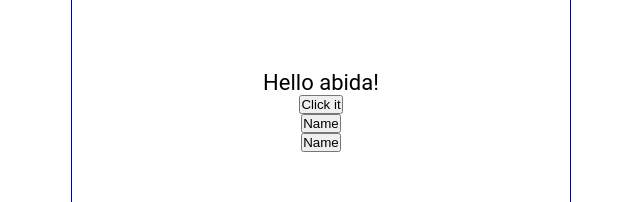
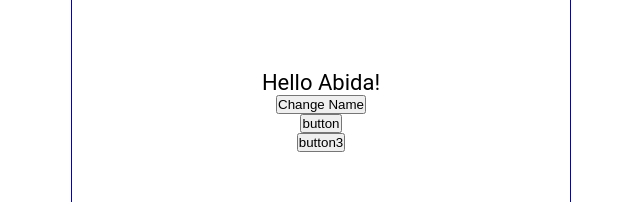
Before and after one commit to abidalili/React, a React (Create React App) app in the folder 01tut/: page / in a window 1280 px wide. Shown: the part 297-499 px from the top of the page, without its empty margins (319-959 px from the left). Built offline with nearby package versions, Linux system fonts and the light colour scheme.

Commit message:
useState

```diff
--- a/01tut/src/Content.js
+++ b/01tut/src/Content.js
@@ -1,27 +1,30 @@
-import React from "react";
+import { useState } from "react";
 
 const Content = () => {
+  const [name, setName] = useState("Abida");
+  const [count, setCount] = useState(0);
+
   const handleNameChange = () => {
     const names = ["bob", "kevin", "abida", "hasan"];
     const int = Math.floor(Math.random() * 4);
-    return names[int];
+    setName(names[int]);
   };
 
   const handleClick = () => {
-    console.log("You clicked it");
+    setCount(count + 1);
+    setCount(count + 1);
+    console.log(count);
   };
   const handleClick2 = (name) => {
-    console.log(`My name is: ${name}`);
+    console.log(count);
   };
-  const handleClick3 = (e) => {
-    console.log(e);
-  };
+
   return (
     <main>
-      <p>Hello {handleNameChange()}!</p>
-      <button onClick={handleClick}> Click it</button>
-      <button onClick={() => handleClick2("Abida")}> Name</button>
-      <button onClick={() => handleClick3("Abida")}> Name</button>
+      <p onDoubleClick={handleClick}>Hello {name}!</p>
+      <button onClick={handleNameChange}> Change Name</button>
+      <button onClick={handleClick}> button</button>
+      <button onClick={handleClick2}> button3</button>
     </main>
   );
 };
```
